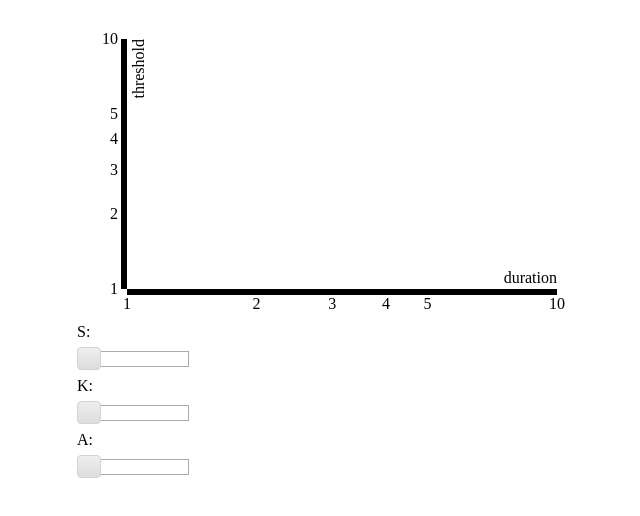
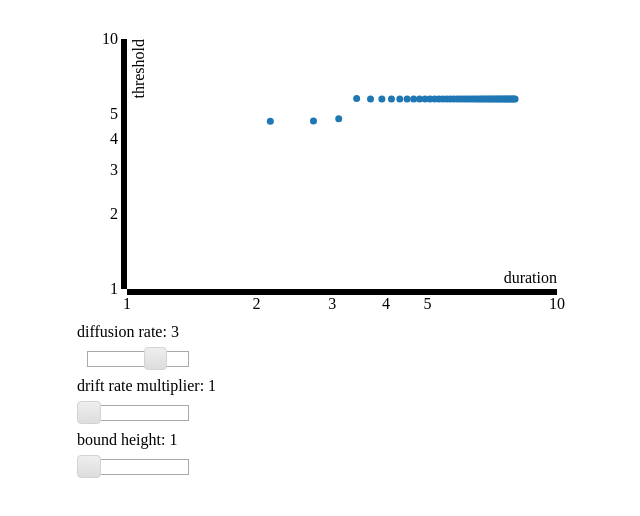
Before and after one commit to mobeets/drift-diffusion-gui, a plain HTML site: page index.html in a window 1280 px wide. Both pictures are taken after a click on the element 421 px from the left and 446 px from the top of the page. Shown: the part 88-604 px from the top of the page, without its empty margins (283-923 px from the left). Drawn offline with nearby package versions, Linux system fonts and the light colour scheme; a web font is replaced by a local one.

Commit message:
working, w/e

```diff
--- a/index.html
+++ b/index.html
@@ -31,9 +31,9 @@
             <div id="content">
                 <h1>Drift diffusion simulation</h1>
                 <div id="chart"></div>
-                <div class="slider-wrapper">S: <div id="slider1"></div></div>
-                <div class="slider-wrapper">K: <div id="slider2"></div></div>
-                <div class="slider-wrapper">A: <div id="slider3"></div></div>
+                <div class="slider-wrapper">diffusion rate: <span id="s1val"></span> <div id="slider1"></div></div>
+                <div class="slider-wrapper">drift rate multiplier: <span id="s2val"></span> <div id="slider2"></div></div>
+                <div class="slider-wrapper">bound height: <span id="s3val"></span> <div id="slider3"></div></div>
             </div>
         </div>
         <script src="//ajax.googleapis.com/ajax/libs/jquery/1.11.0/jquery.min.js" ></script>
--- a/static/drift.js
+++ b/static/drift.js
@@ -107,24 +107,30 @@ function filterAndShowData() {
 function updateS(evt, value) {
   curS = +value;
   filterAndShowData();
+  $('#s1val').html(curS);
 }
 function updateK(evt, value) {
   curK = +value;
   filterAndShowData();
+  $('#s2val').html(curK);
 }
 function updateA(evt, value) {
   curA = +value;
   filterAndShowData();
+  $('#s3val').html(curA);
 }
 
 function initSliderS(id) {
   d3.select(id).call(d3.slider().min(curS).max(maxS).step(1).on("slide", updateS));
+  $('#s1val').html(curS);
 }
 function initSliderK(id) {
   d3.select(id).call(d3.slider().min(curK).max(maxK).step(1).on("slide", updateK));
+  $('#s2val').html(curK);
 }
 function initSliderA(id) {
   d3.select(id).call(d3.slider().min(curA).max(maxA).step(1).on("slide", updateA));
+  $('#s3val').html(curA);
 }
 function initSliders() {
   initSliderS('#slider1');
@@ -132,7 +138,7 @@ function initSliders() {
   initSliderA('#slider3');
 }
 
-function initBounds(data) {
+function initBounds() {
   curS = d3.min(allData, function(d) { return d.S; });
   curK = d3.min(allData, function(d) { return d.K; });
   curA = d3.min(allData, function(d) { return d.A; });
@@ -144,10 +150,10 @@ function initBounds(data) {
 function loadData(error, data) {
   allData = data;
   initData(allData);
-  initBounds(allData);
+  $.when(initBounds()).then(initSliders());
   filterAndShowData();
 }
 
 $(function() {
-  $.when(d3.csv("static/data.csv", loadData)).then(initSliders());
+  d3.csv("static/data.csv", loadData);
 });
```
